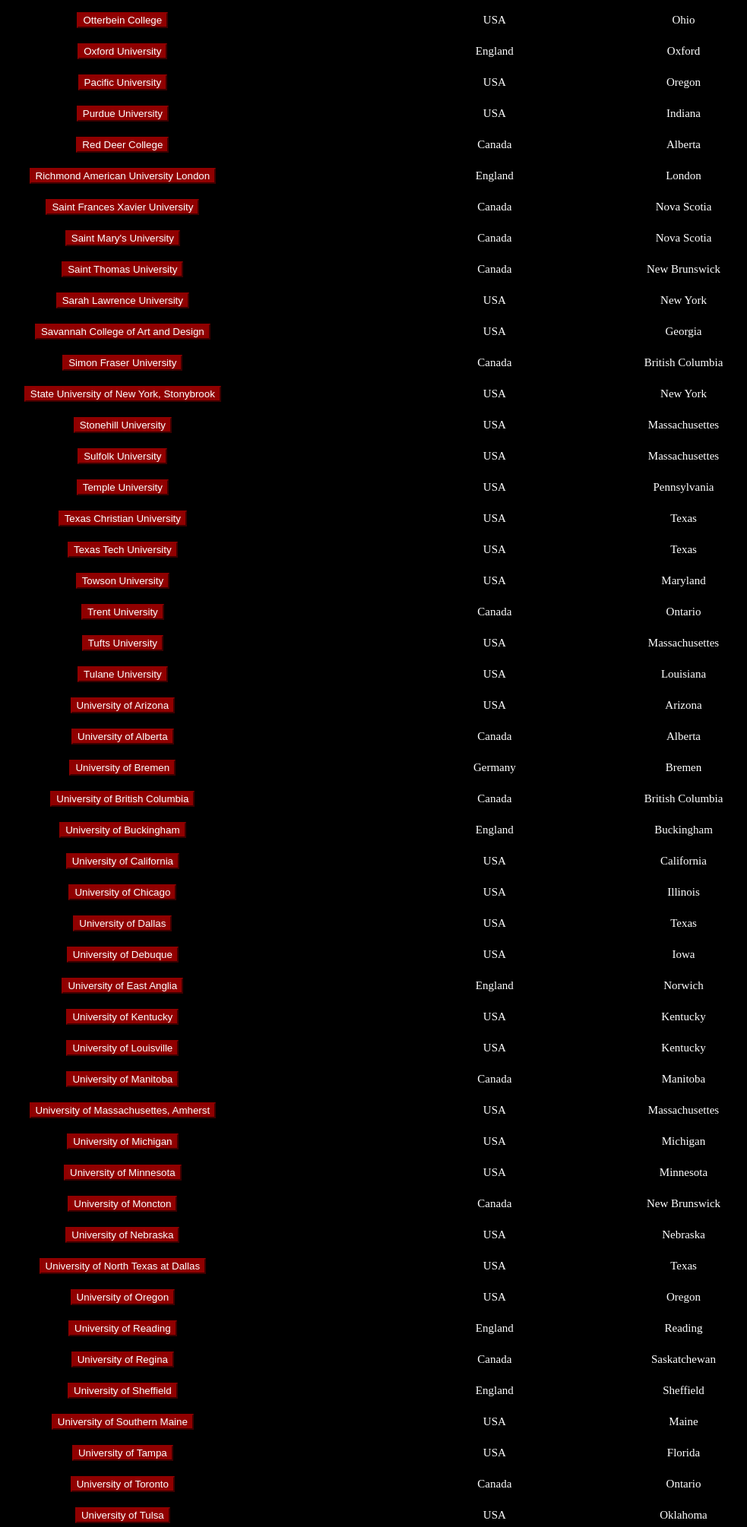
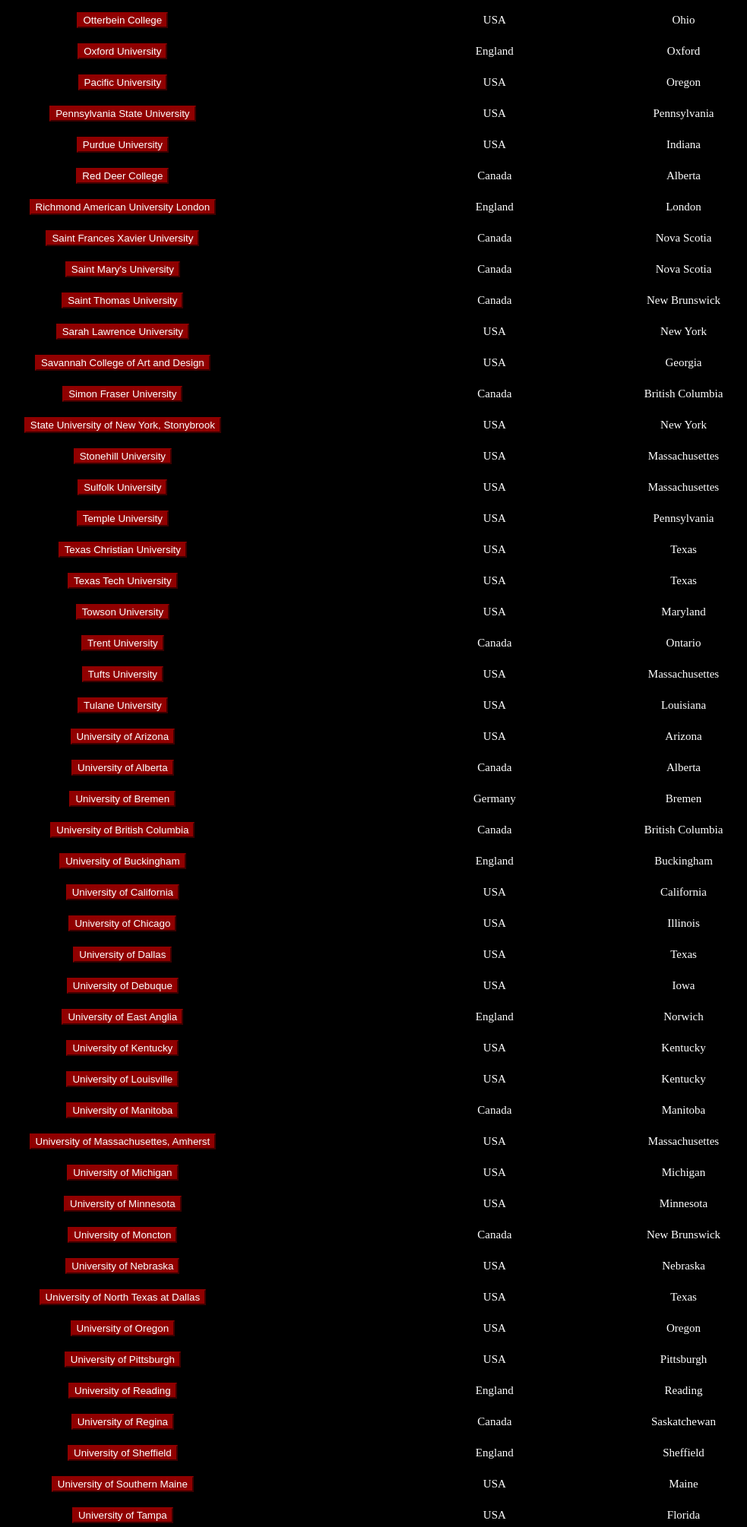
Before and after one commit to diphylleiagrayi73/collegeCreditsForIB, a plain HTML site: page index.html in a window 1280 px wide. Shown: the part 4440-6450 px from the top of the page at 76% size, without its empty margins (230-1213 px from the left). Drawn offline with Linux system fonts and the light colour scheme.

Commit message:
Update index.html

```diff
--- a/index.html
+++ b/index.html
@@ -565,6 +565,11 @@
 		<td>Oregon</td>
 </tr>
 <tr>
+		<td><button onclick = "document.location = 'https://admissions.psu.edu/academics/credit/ib/'">Pennsylvania State University</button></td>
+		<td>USA</td>
+		<td>Pennsylvania</td>
+</tr>
+<tr>
 		<td><button onclick = "document.location = 'https://www.admissions.purdue.edu/transfercredit/ibcredit.php'">Purdue University</button></td>
 		<td>USA</td>
 		<td>Indiana</td>
@@ -759,6 +764,11 @@
 		<td>USA</td>
 		<td>Oregon</td>
 </tr>
+<tr>
+		<td><button onclick = "document.location = 'https://admissions.pitt.edu/first-year-student/ap-ib-credit/'">University of Pittsburgh</button></td>
+		<td>USA</td>
+		<td>Pittsburgh</td>
+</tr>
 	<tr>
 		<td><button onclick = "document.location = 'https://www.reading.ac.uk/ready-to-study/study/how-to-apply/entry-requirements-ug'">University of Reading</button></td>
 		<td>England</td>
```
